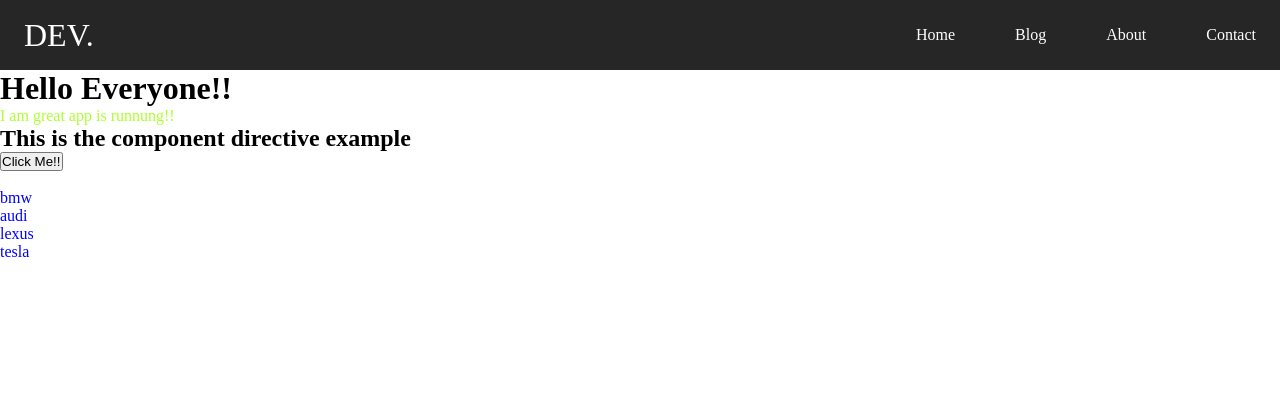
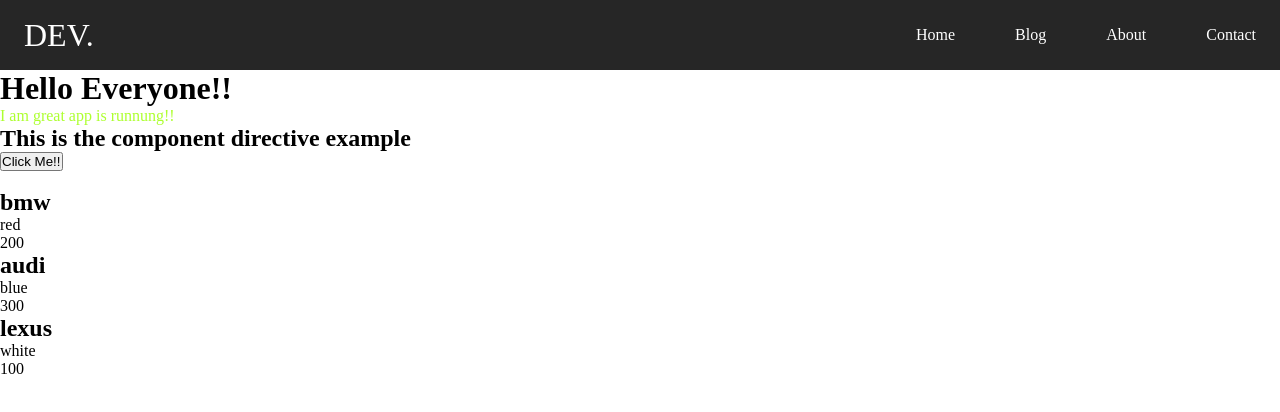
Before and after one commit to Shilpa3107/Angularcodes, an Angular app: page / in a window 1280 px wide. Shown: the top 412 px of the page. Built offline with nearby package versions, Linux system fonts and the light colour scheme.

Commit message:
Using *ngFor

```diff
--- a/src/app/app.component.css
+++ b/src/app/app.component.css
@@ -1,3 +1,3 @@
-li{
-    color:blue;
-}
+/* li{
+    color:green;
+} */
--- a/src/app/app.component.html
+++ b/src/app/app.component.html
@@ -6,6 +6,14 @@
 <br>
 <!-- <button *ngIf ="!userLoggedIn">Login</button>
 <button *ngIf = "userLoggedIn">Logout</button> -->
-<ul>
-    <li *ngFor = "let car of cars">{{car}}</li>
-</ul>
+<!-- <ul>
+    <li *ngFor = "let car of cars">
+        {{car}}
+
+    </li>
+</ul> -->
+<div *ngFor="let car of cars">
+    <h2>{{car.name}}</h2>
+    <p>{{car.color}}</p>
+    <p>{{car.speed}}</p>
+</div>
--- a/src/app/app.component.ts
+++ b/src/app/app.component.ts
@@ -1,4 +1,5 @@
 import { Component, HostListener } from '@angular/core';
+import { Car } from './car';
 
 @Component({
   selector: 'app-root',
@@ -6,8 +7,14 @@ import { Component, HostListener } from '@angular/core';
   styleUrls: ['./app.component.css']
 })
 export class AppComponent {
+
+   cars: Array<Car>=[
+    {name:"bmw",color:"red",speed:200},
+    {name:"audi",color:"blue",speed:300},
+    {name:"lexus",color:"white",speed:100}
+   ];
   // userLoggedIn: boolean = !false;
-  cars: Array<string> = ["bmw","audi","lexus","tesla"];
+  // cars: Array<string> = ["bmw","audi","lexus","tesla"];
   title = 'I am great';
 
   btnclick(){
--- a/src/app/app.module.ts
+++ b/src/app/app.module.ts
@@ -5,6 +5,7 @@ import { AppRoutingModule } from './app-routing.module';
 import { AppComponent } from './app.component';
 import { YoutubeModule } from './youtube/youtube.module';
 import { GlserviceService } from './glservice.service';
+
 
 @NgModule({
   declarations: [
--- /dev/null
+++ b/src/app/car.ts
@@ -0,0 +1,5 @@
+export class Car{
+    name?: string;
+    color?: string;
+    speed?: number;
+}
```
